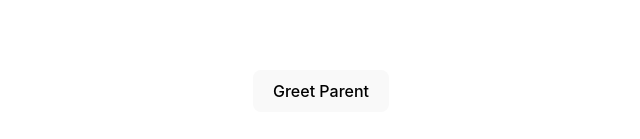
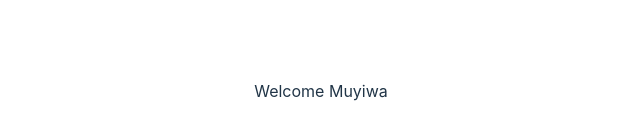
Before and after one commit to muyiwadosunmu/React_Class_Components, a React (Vite) app: page / in a window 1280 px wide. Shown: the part 309-448 px from the top of the page, without its empty margins (319-959 px from the left). Built offline with nearby package versions, Linux system fonts and the light colour scheme.

Commit message:
Conditional Rendering with 4 examples

```diff
--- a/src/App.jsx
+++ b/src/App.jsx
@@ -2,12 +2,12 @@ import { useState } from "react";
 import reactLogo from "./assets/react.svg";
 import viteLogo from "/vite.svg";
 import "./App.css";
-import ParentComponent from "./components/ParentComponent";
+import UserGreeting from "./components/UserGreeting";
 
 function App() {
   return (
     <div className="App">
-      <ParentComponent />
+      <UserGreeting />
     </div>
   );
 }
--- a/src/components/ChildComponent.jsx
+++ /dev/null
@@ -1,11 +0,0 @@
-import React from "react";
-
-function ChildComponent({ greetHandler }) {
-  return (
-    <div>
-      <button onClick={greetHandler("Muyiwa")}>Greet Parent</button>
-    </div>
-  );
-}
-
-export default ChildComponent;
--- a/src/components/ParentComponent.jsx
+++ /dev/null
@@ -1,27 +0,0 @@
-import React, { Component } from "react";
-import ChildComponent from "./ChildComponent";
-
-class ParentComponent extends Component {
-  constructor(props) {
-    super(props);
-
-    this.state = {
-      parentName: "Parent",
-    };
-    this.greetParent = this.greetParent.bind(this);
-  }
-
-  greetParent(childName) {
-    alert(`Hello ${this.state.parentName} from ${childName}`);
-  }
-
-  render() {
-    return (
-      <div>
-        <ChildComponent greetHandler={this.greetParent} />
-      </div>
-    );
-  }
-}
-
-export default ParentComponent;
--- /dev/null
+++ b/src/components/UserGreeting.jsx
@@ -0,0 +1,37 @@
+import React, { Component } from "react";
+
+class UserGreeting extends Component {
+  constructor(props) {
+    super(props);
+
+    this.state = {
+      isLoggedIn: true,
+    };
+  }
+  render() {
+    /// 1 Variable implementation
+    /* let message;
+    if (this.state.isLoggedIn) {
+      message = <div>Welcome Guest</div>;
+    } else {
+      message = <div>Welcome Muyiwa</div>;
+    }
+    return <div>{message}</div>; */
+    /// 2
+    /* if (this.state.isLoggedIn) {
+      return <div>Welcome Muyiwa</div>;
+    } else {
+      return <div>Welcome Guest</div>;
+    } */
+    // 3 Ternary Operator
+    return this.state.isLoggedIn ? (
+      <div>Welcome Muyiwa</div>
+    ) : (
+      <div>Welcome Guest</div>
+    );
+    //4 Using shortcircuit(do something or nothing)
+    /* return this.state.isLoggedIn && <div>Welcome Muyiwa</div>; */
+  }
+}
+
+export default UserGreeting;
```
